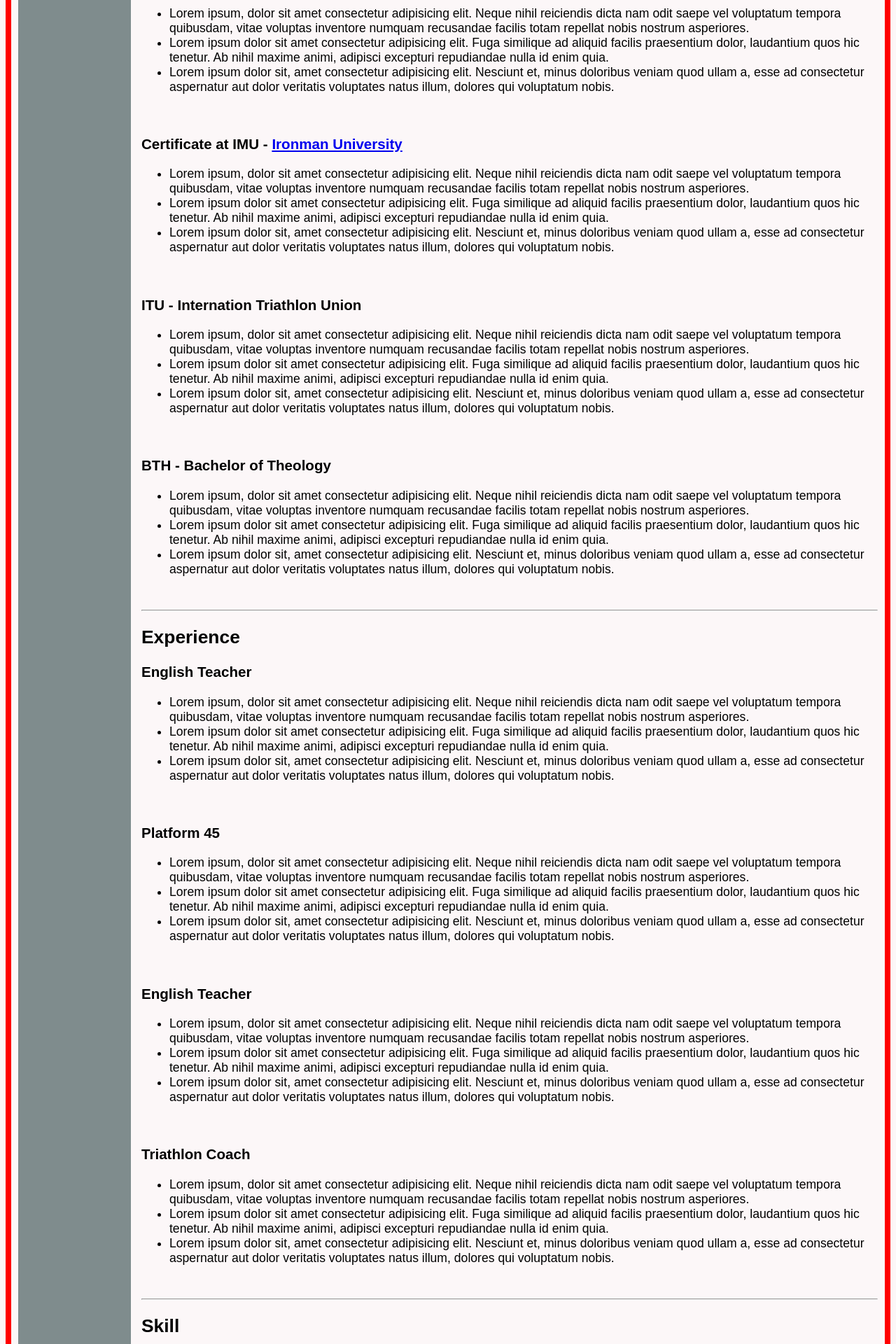
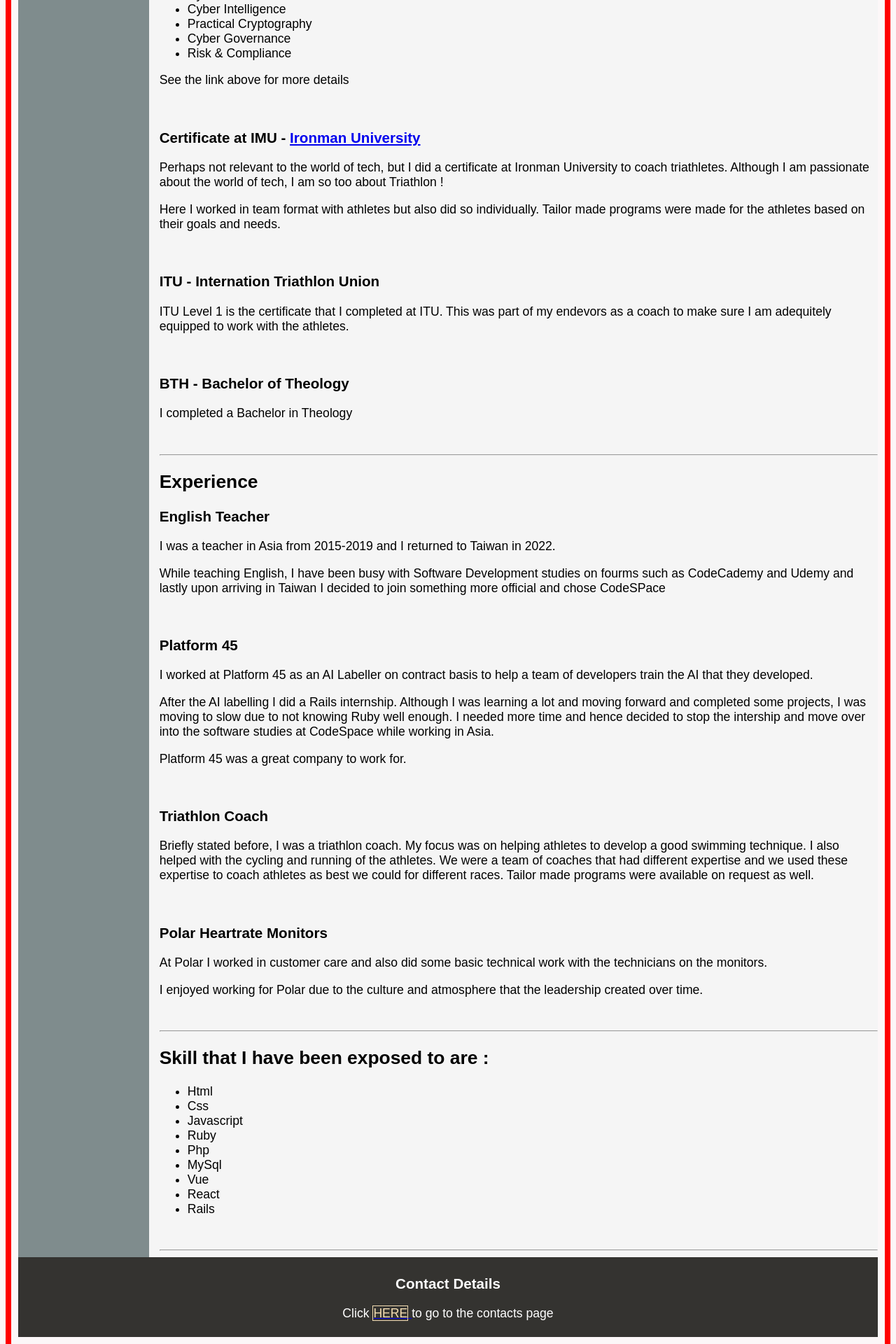
Before and after one commit to Dell19850304/digitalResume, a plain HTML site: page myDigitalResume2.html in a window 1280 px wide. Shown: the part 880-2800 px from the top of the page at 70% size. Drawn offline with Linux system fonts and the light colour scheme.

Commit message:
more styling added
css,html update as well as an extra contacts page

```diff
--- a/css/stylesheet.css
+++ b/css/stylesheet.css
@@ -1,4 +1,6 @@
 body{
+  display:flex;
+  flex-direction: column;
   font-family: sans-serif;
   font-size:110%;
   background-color: #FCF7F8;
@@ -6,38 +8,33 @@ body{
   padding:10px;
 }
 
-#profilePic {
-  border-radius: 50%;
-  border:5px solid olivedrab;
-}
-
-header {
+#heading {
   text-align: center;
-  padding:10px;
-
-}
-
-#heading {
+  justify-content: center;
   color:white;
   background-color:#424949 ;
 }
 
-#mainDiv {
-  display: flex;
+#profilePic {
+  border-radius: 50%;
+  border:5px solid olivedrab;
+  object-fit: cover;
 }
 
-main {
-  padding-left: 15px;;
+#asideMainContainer {
+  display: flex;
+  flex-direction: row;
+  overflow: unset;
 }
 
 
 #asideContainer {
 
+  justify-content: center;
   background-color: #7F8C8D;
   padding:10px;
   width:20%;
-  text-align: left;
-
+  flex:10%;
 
 }
 
@@ -45,11 +42,18 @@ main {
   list-style-type: none;
   margin: 5px;
 
+
+}
+
+#mainContainer {
+  padding-left: 15px;
+  background-color:whitesmoke;
+  flex:80%;
 }
 
 
-
 footer {
+  color: white;
   background-color: #343330;
   text-align: center;
   padding:5px;
@@ -62,3 +66,22 @@ footer {
   height: 80px;
   width:80px;
 }
+
+#contactsDecor {
+  color: white;
+  background-color: #7F8C8D;
+  text-align: center;
+  padding:5px;
+  height:250px;
+}
+
+#here:hover {
+  color: lightcoral;
+  background-color: transparent;
+  text-decoration: brown;
+}
+
+#here {
+  border:1px solid wheat;
+  color:wheat;
+}
--- a/myDigitalResume2.html
+++ b/myDigitalResume2.html
@@ -12,17 +12,18 @@
         <header id="heading">
             <img id="profilePic" src="images/Dell.jpeg" alt="image of CV owner" width="300" height="300">
             <h1>Delwyn Dunbar</h1>
-            <p>Lorem ipsum dolor sit amet, consectetur adipisicing elit. Dignissimos consequatur impedit fuga quisquam voluptatibus, illo officia vel assumenda perspiciatis ad illum minima itaque adipisci, unde nam corrupti. Aspernatur, error expedita.</p>
+            <p> Building things with code for fun </p>
         </header>
 
 
-    <div id="mainDiv">
+    <div id="asideMainContainer">
 
         <aside id="asideContainer">
 
+            <h2> Menu</h2>
+
             <ul id="navSideBar">
 
-                <h2> Menu</h2>
                 <li><a href="#education">Education</a></li>
 
                 <li><a href="#experience">Experience</a></li>
@@ -33,7 +34,7 @@
 
         </aside>
 
-        <main>
+        <main id="mainContainer">
 
 
         <br>
@@ -44,34 +45,34 @@
 
             <section>
                 <h3>Software Development at <a href="https://www.codespace.co.za/courses/software-development/" target="_blank">CodeSpace Academy</a></h3>
-                <uL>
-                    <li>Lorem ipsum, dolor sit amet consectetur adipisicing elit. Neque nihil reiciendis dicta nam odit saepe vel voluptatum tempora quibusdam, vitae voluptas inventore numquam recusandae facilis totam repellat nobis nostrum asperiores.</li>
-                    <li>Lorem ipsum dolor sit amet consectetur adipisicing elit. Fuga similique ad aliquid facilis praesentium dolor, laudantium quos hic tenetur. Ab nihil maxime animi, adipisci excepturi repudiandae nulla id enim quia.</li>
-                    <li>Lorem ipsum dolor sit, amet consectetur adipisicing elit. Nesciunt et, minus doloribus veniam quod ullam a, esse ad consectetur aspernatur aut dolor veritatis voluptates natus illum, dolores qui voluptatum nobis.</li>
-                </uL>
+
+                    <p> I started CodeSpace's comprehensive software development course in October of 2022. Technologies that are covered for the back-end and front-end in this course can be seen in the link above.  </p>
+
             </section>
 
             <br>
 
             <section>
                 <h3> Certificate in Cyber Security at <a href="https://cybersecurityinstitute.co.za/academy/cput/" target="_blank">CPUT</a></h3>
-                <uL>
-                    <li>Lorem ipsum, dolor sit amet consectetur adipisicing elit. Neque nihil reiciendis dicta nam odit saepe vel voluptatum tempora quibusdam, vitae voluptas inventore numquam recusandae facilis totam repellat nobis nostrum asperiores.</li>
-                    <li>Lorem ipsum dolor sit amet consectetur adipisicing elit. Fuga similique ad aliquid facilis praesentium dolor, laudantium quos hic tenetur. Ab nihil maxime animi, adipisci excepturi repudiandae nulla id enim quia.</li>
-                    <li>Lorem ipsum dolor sit, amet consectetur adipisicing elit. Nesciunt et, minus doloribus veniam quod ullam a, esse ad consectetur aspernatur aut dolor veritatis voluptates natus illum, dolores qui voluptatum nobis.</li>
-                </uL>
+                    <p>Practical, hands-on course focusing on establishing a foundation in Cyber Security introducing the one to cyber-crime, attack methods and managing cyber risks. </p>
+                    <p>Topics that were covered are: </p>
+                    <ul>
+                        <li>Cyber Crime</li>
+                        <li>Cyber Intelligence</li>
+                        <li>Practical Cryptography</li>
+                        <li>Cyber Governance</li>
+                        <li>Risk & Compliance</li>
+                    </ul>
+                    <p>See the link above for more details</p>
             </section>
 
             <br>
 
             <section>
                 <h3> Certificate at IMU - <a href="https://u.ironman.com/courses/ironman-coaching-certification" target="_blank">Ironman University</a> </h3>
-                <uL>
-                    <li>Lorem ipsum, dolor sit amet consectetur adipisicing elit. Neque nihil reiciendis dicta nam odit saepe vel voluptatum tempora quibusdam, vitae voluptas inventore numquam recusandae facilis totam repellat nobis nostrum asperiores.</li>
-                    <li>Lorem ipsum dolor sit amet consectetur adipisicing elit. Fuga similique ad aliquid facilis praesentium dolor, laudantium quos hic tenetur. Ab nihil maxime animi, adipisci excepturi repudiandae nulla id enim quia.</li>
-                    <li>Lorem ipsum dolor sit, amet consectetur adipisicing elit. Nesciunt et, minus doloribus veniam quod ullam a, esse ad consectetur aspernatur aut dolor veritatis voluptates natus illum, dolores qui voluptatum nobis.</li>
 
-                </uL>
+                    <p> Perhaps not relevant to the world of tech, but I did a certificate at Ironman University to coach triathletes. Although I am passionate about the world of tech, I am so too about Triathlon ! </p>
+                    <p> Here I worked in team format with athletes but also did so individually. Tailor made programs were made for the athletes based on their goals and needs.</p>
 
             </section>
 
@@ -79,24 +80,17 @@
 
             <section>
                 <h3> ITU - Internation Triathlon Union</h3>
-                <uL>
-                    <li>Lorem ipsum, dolor sit amet consectetur adipisicing elit. Neque nihil reiciendis dicta nam odit saepe vel voluptatum tempora quibusdam, vitae voluptas inventore numquam recusandae facilis totam repellat nobis nostrum asperiores.</li>
-                    <li>Lorem ipsum dolor sit amet consectetur adipisicing elit. Fuga similique ad aliquid facilis praesentium dolor, laudantium quos hic tenetur. Ab nihil maxime animi, adipisci excepturi repudiandae nulla id enim quia.</li>
-                    <li>Lorem ipsum dolor sit, amet consectetur adipisicing elit. Nesciunt et, minus doloribus veniam quod ullam a, esse ad consectetur aspernatur aut dolor veritatis voluptates natus illum, dolores qui voluptatum nobis.</li>
 
-                </uL>
+                    <p>ITU Level 1 is the certificate that I completed at ITU. This was part of my endevors as a coach to make sure I am adequitely equipped to work with the athletes.  </p>
             </section>
 
             <br>
 
             <section>
                 <h3> BTH - Bachelor of Theology </h3>
-                <uL>
-                    <li>Lorem ipsum, dolor sit amet consectetur adipisicing elit. Neque nihil reiciendis dicta nam odit saepe vel voluptatum tempora quibusdam, vitae voluptas inventore numquam recusandae facilis totam repellat nobis nostrum asperiores.</li>
-                    <li>Lorem ipsum dolor sit amet consectetur adipisicing elit. Fuga similique ad aliquid facilis praesentium dolor, laudantium quos hic tenetur. Ab nihil maxime animi, adipisci excepturi repudiandae nulla id enim quia.</li>
-                    <li>Lorem ipsum dolor sit, amet consectetur adipisicing elit. Nesciunt et, minus doloribus veniam quod ullam a, esse ad consectetur aspernatur aut dolor veritatis voluptates natus illum, dolores qui voluptatum nobis.</li>
 
-                </uL>
+                    <p>I completed a Bachelor in Theology</p>
+
             </section>
 
         </article>
@@ -109,65 +103,57 @@
 
             <section>
                 <h3> English Teacher </h3>
-                <uL>
-                    <li>Lorem ipsum, dolor sit amet consectetur adipisicing elit. Neque nihil reiciendis dicta nam odit saepe vel voluptatum tempora quibusdam, vitae voluptas inventore numquam recusandae facilis totam repellat nobis nostrum asperiores.</li>
-                    <li>Lorem ipsum dolor sit amet consectetur adipisicing elit. Fuga similique ad aliquid facilis praesentium dolor, laudantium quos hic tenetur. Ab nihil maxime animi, adipisci excepturi repudiandae nulla id enim quia.</li>
-                    <li>Lorem ipsum dolor sit, amet consectetur adipisicing elit. Nesciunt et, minus doloribus veniam quod ullam a, esse ad consectetur aspernatur aut dolor veritatis voluptates natus illum, dolores qui voluptatum nobis.</li>
 
-                </uL>
+                   <p> I was a teacher in Asia from 2015-2019 and I returned to Taiwan in 2022. </p>
+                   <p> While teaching English, I have been busy with Software Development studies on fourms such as CodeCademy and Udemy and lastly upon arriving in Taiwan I decided to
+                    join something more official and chose CodeSPace</p>
+
             </section>
             <br>
             <section>
                 <h3> Platform 45 </h3>
-                <uL>
-                    <li>Lorem ipsum, dolor sit amet consectetur adipisicing elit. Neque nihil reiciendis dicta nam odit saepe vel voluptatum tempora quibusdam, vitae voluptas inventore numquam recusandae facilis totam repellat nobis nostrum asperiores.</li>
-                    <li>Lorem ipsum dolor sit amet consectetur adipisicing elit. Fuga similique ad aliquid facilis praesentium dolor, laudantium quos hic tenetur. Ab nihil maxime animi, adipisci excepturi repudiandae nulla id enim quia.</li>
-                    <li>Lorem ipsum dolor sit, amet consectetur adipisicing elit. Nesciunt et, minus doloribus veniam quod ullam a, esse ad consectetur aspernatur aut dolor veritatis voluptates natus illum, dolores qui voluptatum nobis.</li>
 
-                </uL>
+                    <p>I worked at Platform 45 as an AI Labeller on contract basis to help a team of developers train the AI that they developed.</p>
+                    <p>After the AI labelling I did a Rails internship. Although I was learning a lot and moving forward and completed some projects, I was moving to slow due to not knowing Ruby well enough. I needed more time
+                        and hence decided to stop the intership and move over into the software studies at CodeSpace while working in Asia.</p>
+                    <p> Platform 45 was a great company to work for. </p>
+
             </section>
             <br>
             <section>
-                <h3> English Teacher  </h3>
-                <uL>
-                    <li>Lorem ipsum, dolor sit amet consectetur adipisicing elit. Neque nihil reiciendis dicta nam odit saepe vel voluptatum tempora quibusdam, vitae voluptas inventore numquam recusandae facilis totam repellat nobis nostrum asperiores.</li>
-                    <li>Lorem ipsum dolor sit amet consectetur adipisicing elit. Fuga similique ad aliquid facilis praesentium dolor, laudantium quos hic tenetur. Ab nihil maxime animi, adipisci excepturi repudiandae nulla id enim quia.</li>
-                    <li>Lorem ipsum dolor sit, amet consectetur adipisicing elit. Nesciunt et, minus doloribus veniam quod ullam a, esse ad consectetur aspernatur aut dolor veritatis voluptates natus illum, dolores qui voluptatum nobis.</li>
+                <h3> Triathlon Coach </h3>
 
-                </uL>
+                    <p>Briefly stated before, I was a triathlon coach. My focus was on helping athletes to develop a good swimming technique.
+                        I also helped with the cycling and running of the athletes. We were a team of coaches that had different expertise and we
+                        used these expertise to coach athletes as best we could for different races. Tailor made programs were available on request as well.
+                    </p>
+
             </section>
             <br>
             <section>
-                <h3> Triathlon Coach  </h3>
-                <uL>
-                    <li>Lorem ipsum, dolor sit amet consectetur adipisicing elit. Neque nihil reiciendis dicta nam odit saepe vel voluptatum tempora quibusdam, vitae voluptas inventore numquam recusandae facilis totam repellat nobis nostrum asperiores.</li>
-                    <li>Lorem ipsum dolor sit amet consectetur adipisicing elit. Fuga similique ad aliquid facilis praesentium dolor, laudantium quos hic tenetur. Ab nihil maxime animi, adipisci excepturi repudiandae nulla id enim quia.</li>
-                    <li>Lorem ipsum dolor sit, amet consectetur adipisicing elit. Nesciunt et, minus doloribus veniam quod ullam a, esse ad consectetur aspernatur aut dolor veritatis voluptates natus illum, dolores qui voluptatum nobis.</li>
-
-                </uL>
+                <h3> Polar Heartrate Monitors </h3>
+                    <p>At Polar I worked in customer care and also did some basic technical work with the technicians on the monitors.</p>
+                    <p>I enjoyed working for Polar due to the culture and atmosphere that the leadership created over time. </p>
             </section>
 
         </article>
         <br>
         <hr>
         <article id="skill">
-            <h2>Skill</h2>
+            <h2>Skill that I have been exposed to are : </h2>
+            <ul>
 
-            <section>
-                <h3>HTML</h3>
-            </section>
-                <h3>CSS</h3>
-            <section>
-                <h3>Javascript</h3>
-            </section>
-                <h3>VUE</h3>
-            <section>
-                <h3>PHP</h3>
-            </section>
-                <h3>MySQL</h3>
-            <section>
-                <h3>Ruby</h3>
-            </section>
+                <li>Html</li>
+                <li>Css</li>
+                <li>Javascript</li>
+                <li>Ruby</li>
+                <li>Php</li>
+                <li>MySql</li>
+                <li>Vue</li>
+                <li>React</li>
+                <li>Rails</li>
+
+            </ul>
 
         </article>
 
@@ -180,8 +166,8 @@
 
     <footer>
         <h3> Contact Details</h2>
-            <a href="https://www.linkedin.com/in/delwyn-dunbar-39b287208/" alt="owners linkedin page"><img class="footerIcons" src="images/LinkedIn.png"></a>
-            <a href="https://www.gmail.com" alt="owners email address"><img class="footerIcons" src="images/Email.png"></a>
+            <p> Click <a href="./ContactDetails.html" target="_blank" alt="contact page"> <span id="here">HERE</span> </a> to go to the contacts page </p>
+
     </footer>
 
     </body>
```
Also changed, not shown: ContactDetails.html (added, +17 -0 lines), images/GitHub.png (added), images/Offerzen.png (added), 1 other file.
